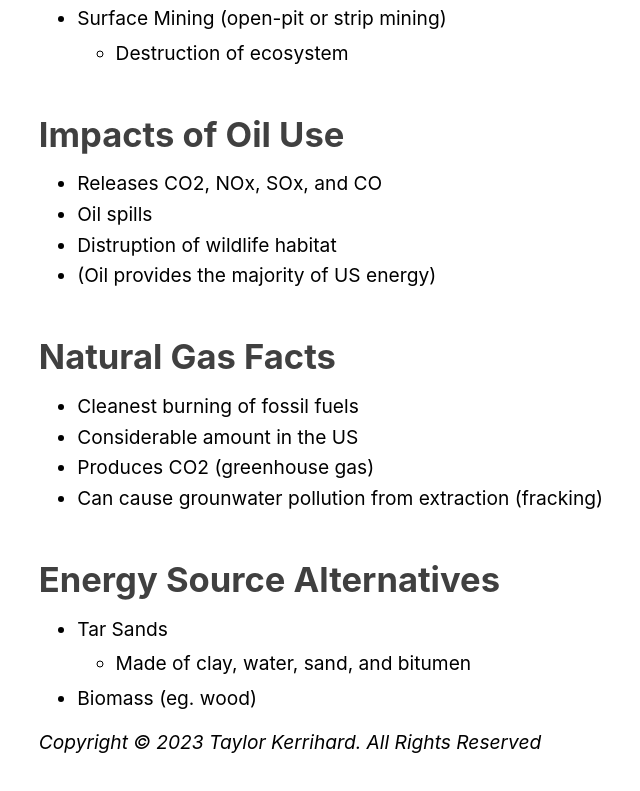
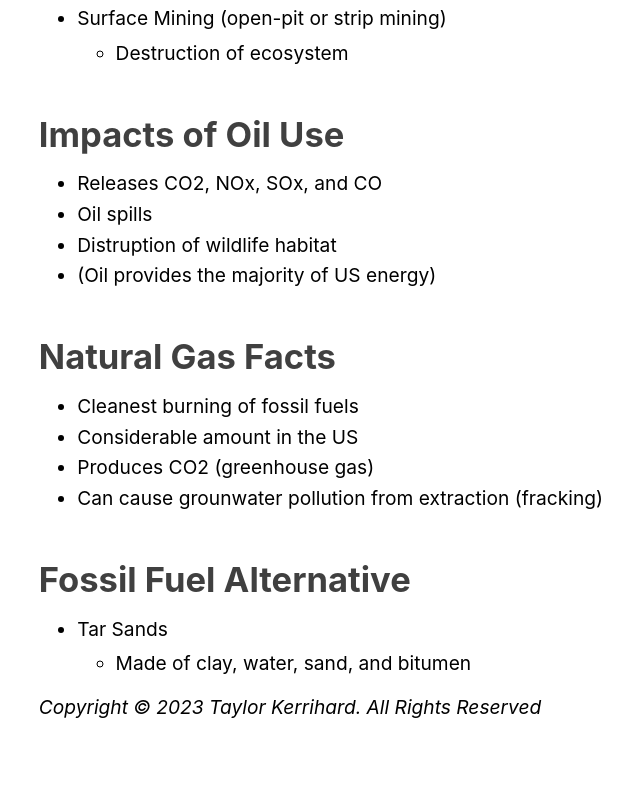
Before and after one commit to taylortek/SchoolNotes, a plain HTML site: page Science/energy_resources.html in a window 1280 px wide. Shown: the part 656-1447 px from the top of the page, without its empty margins (38-678 px from the left). After the commit the page ends 1415 px from the top, so only its background shows below. Drawn offline with Linux system fonts and the light colour scheme.

Commit message:
update again

```diff
--- a/Science/energy_resources.html
+++ b/Science/energy_resources.html
@@ -92,7 +92,7 @@ Produces CO2 (greenhouse gas)
 Can cause grounwater pollution from extraction (fracking)
 
 </ul>
-<div id="Traditional Energy Sources-Energy Source Alternatives"><h2 id="Energy Source Alternatives" class="header"><a href="#Traditional Energy Sources-Energy Source Alternatives">Energy Source Alternatives</a></h2></div>
+<div id="Traditional Energy Sources-Fossil Fuel Alternative"><h2 id="Fossil Fuel Alternative" class="header"><a href="#Traditional Energy Sources-Fossil Fuel Alternative">Fossil Fuel Alternative</a></h2></div>
 <ul>
 <li>
 Tar Sands
@@ -102,9 +102,6 @@ Tar Sands
 Made of clay, water, sand, and bitumen
 
 </ul>
-<li>
-Biomass (eg. wood)
-
 </ul>
 <p>
 <em>Copyright © 2023 Taylor Kerrihard. All Rights Reserved</em>
```
